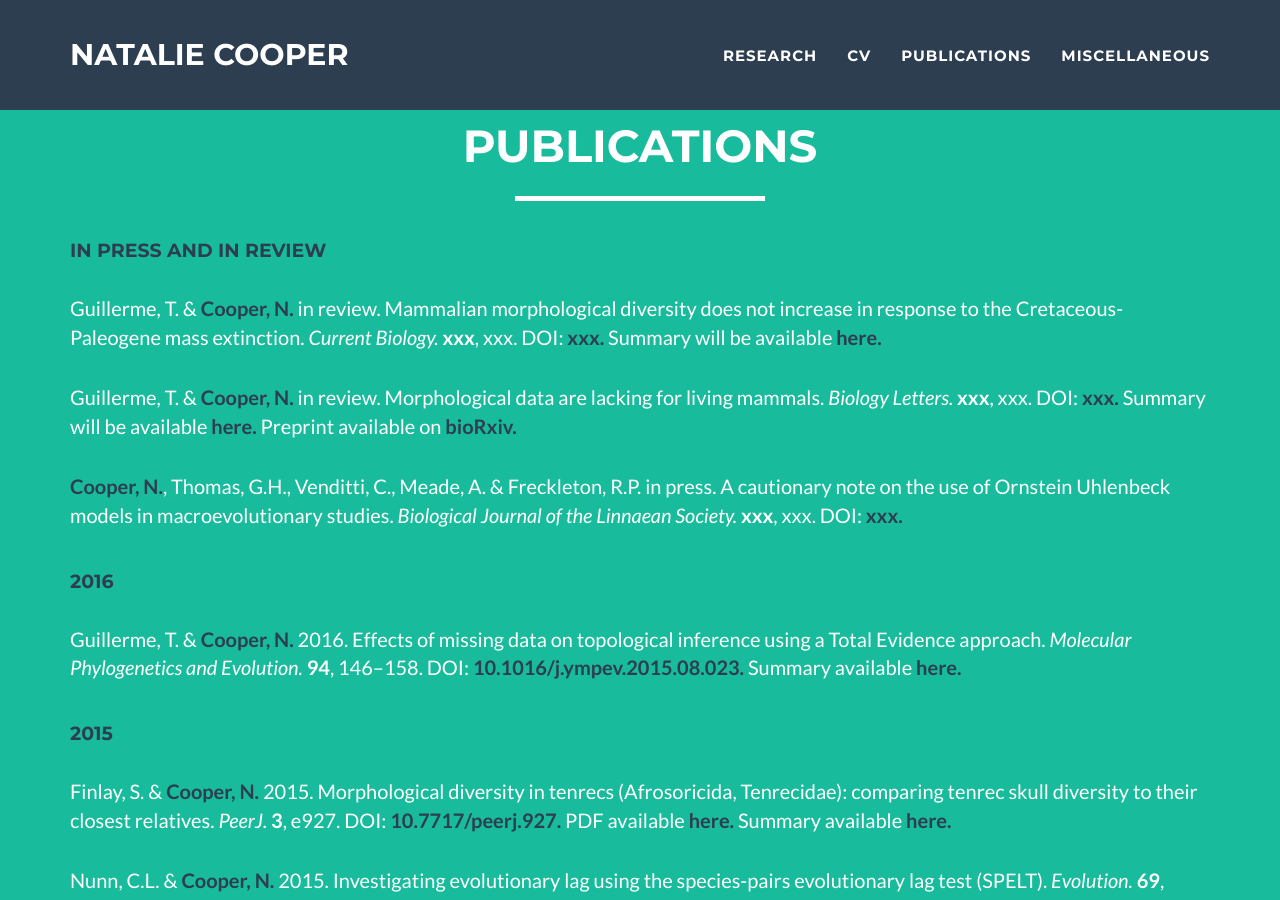
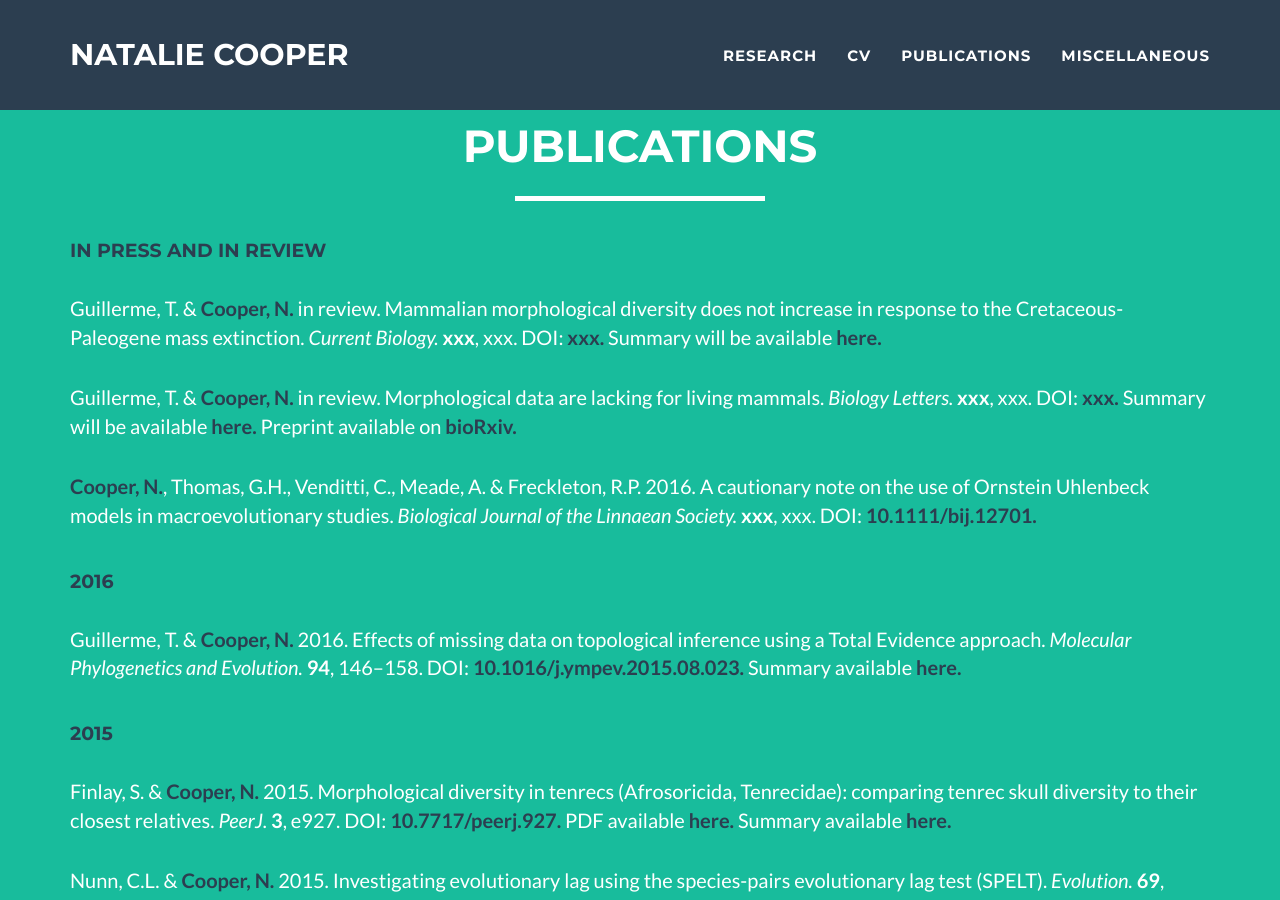
Before and after one commit to nhcooper123/nhcooper123.github.io, a Jekyll site: the page publications.html, which Jekyll copies as it is, in a window 1280 px wide and 900 px high. Built offline with Jekyll 4.4.1, drawn with Linux system fonts in a browser that asks for light colours; comment, search, counter and statistics services are not loaded.

Commit message:
Add DOI for OhYou paper

```diff
--- a/publications.html
+++ b/publications.html
@@ -112,12 +112,12 @@
   &nbsp
   <p>
     <strong><font color="2c3e50">Cooper, N.</font></strong>, Thomas, G.H., Venditti, C., Meade, A. &amp; Freckleton, R.P.
-    in press.
+    2016.
     A cautionary note on the use of Ornstein Uhlenbeck models in macroevolutionary studies.
     <em> Biological Journal of the Linnaean Society. </em>
     <strong>xxx</strong>,
     xxx.
-    DOI: <a href=""><strong><font color="2c3e50">xxx.</font></strong></a>
+    DOI: <a href=""><strong><font color="2c3e50">10.1111/bij.12701.</font></strong></a>
   </p>
 
   &nbsp
```
